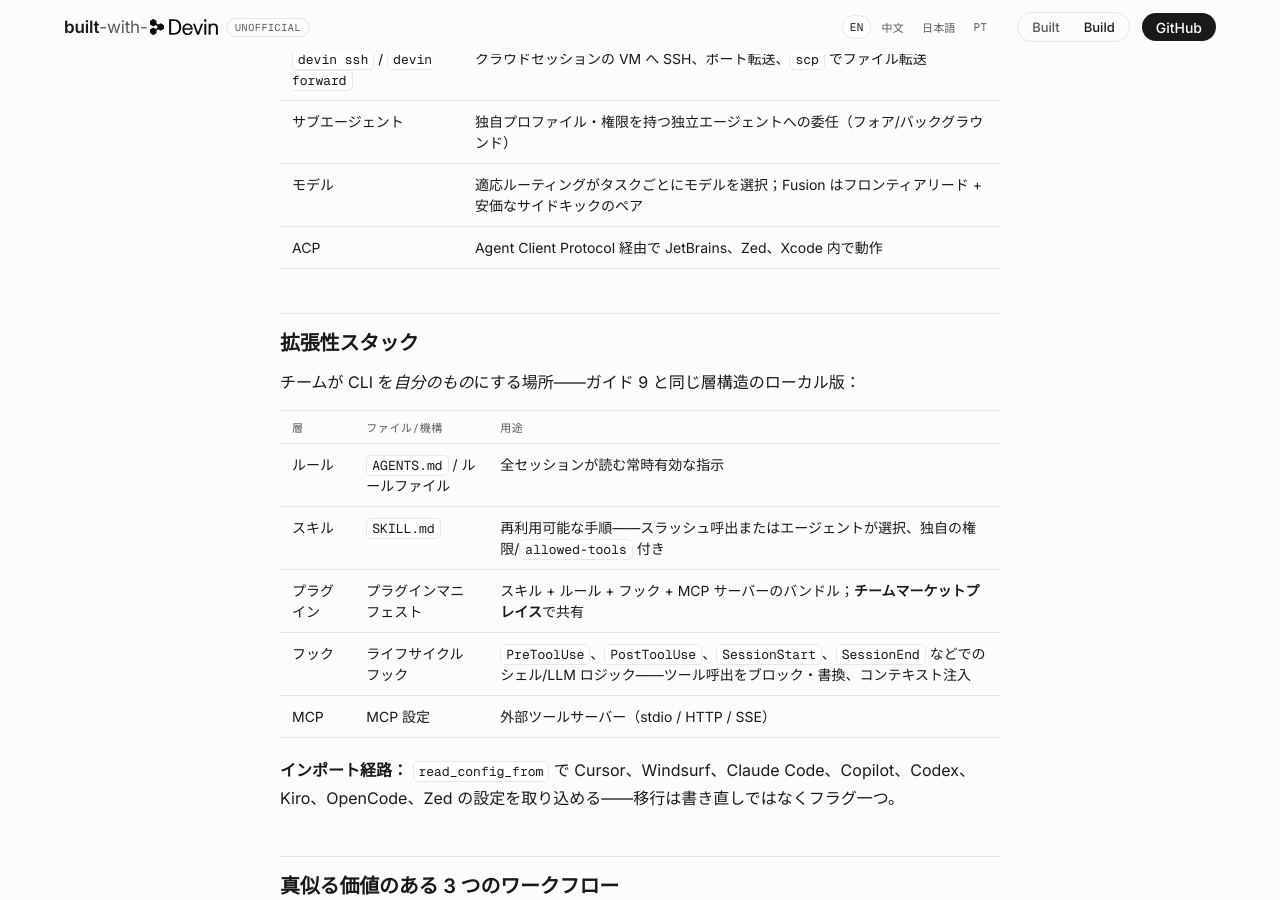
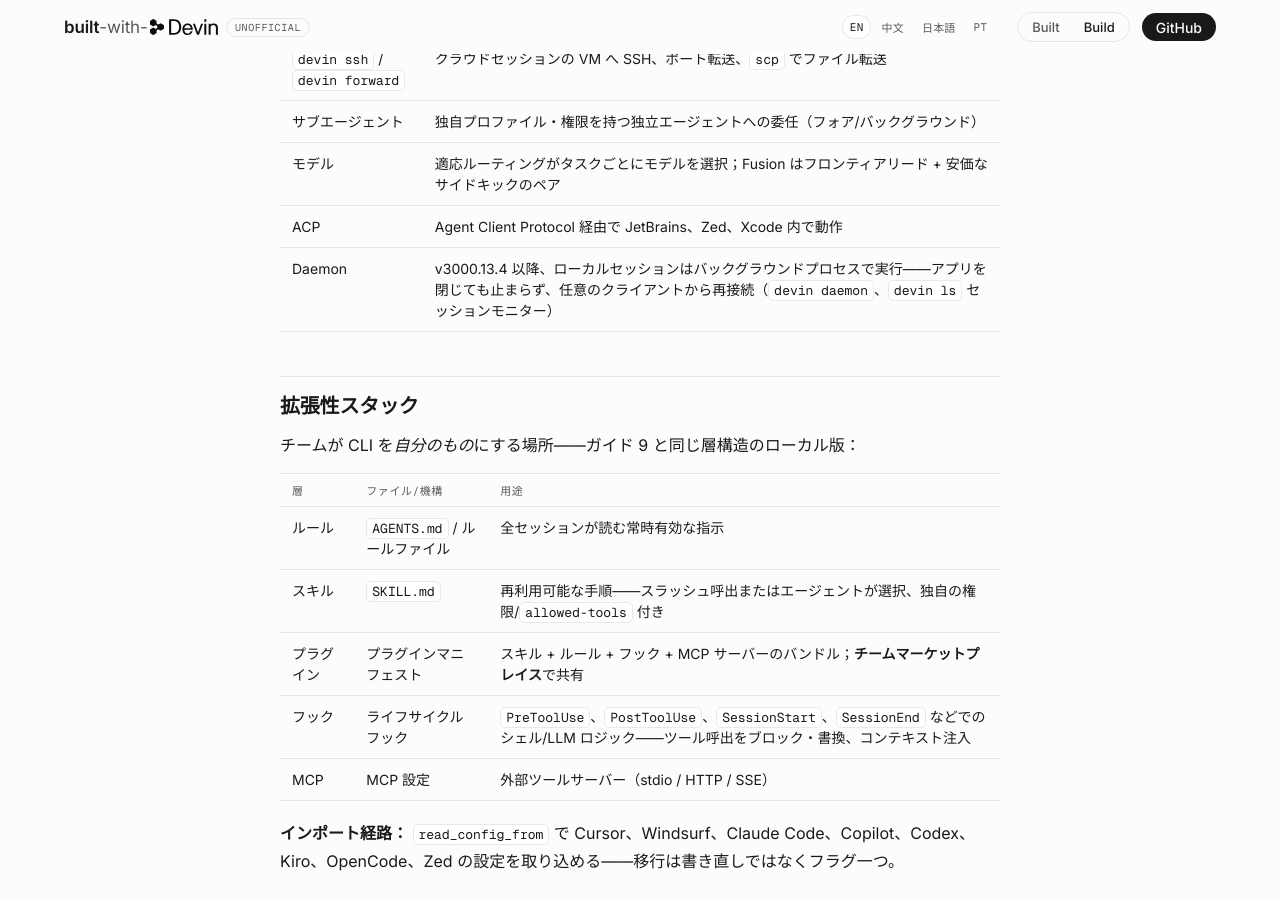
Before and after one commit to Till3005/built-with-devin, a Jekyll site: the page docs/guides/ja/devin-cli.html, which Jekyll copies as it is, in a window 1280 px wide and 900 px high, scrolled down 871 px. Built offline with Jekyll 4.4.1, drawn with Linux system fonts in a browser that asks for light colours.

Commit message:
Rebuild guide pages for devin-cli daemon row
Co-Authored-By: Devin AI <158243242+devin-ai-integration[bot]@users.noreply.github.com>

```diff
--- a/docs/guides/devin-cli.html
+++ b/docs/guides/devin-cli.html
@@ -76,6 +76,10 @@
 <td>ACP</td>
 <td>Runs inside JetBrains, Zed, Xcode via the Agent Client Protocol</td>
 </tr>
+<tr>
+<td>Daemon</td>
+<td>Since v3000.13.4 local sessions run in a background process — close the app, reattach from any client (<code>devin daemon</code>, <code>devin ls</code> session monitor)</td>
+</tr>
 </tbody>
 </table>
 <h2>The extensibility stack</h2>
--- a/docs/guides/ja/devin-cli.html
+++ b/docs/guides/ja/devin-cli.html
@@ -76,6 +76,10 @@
 <td>ACP</td>
 <td>Agent Client Protocol 経由で JetBrains、Zed、Xcode 内で動作</td>
 </tr>
+<tr>
+<td>Daemon</td>
+<td>v3000.13.4 以降、ローカルセッションはバックグラウンドプロセスで実行——アプリを閉じても止まらず、任意のクライアントから再接続（<code>devin daemon</code>、<code>devin ls</code> セッションモニター）</td>
+</tr>
 </tbody>
 </table>
 <h2>拡張性スタック</h2>
--- a/docs/guides/pt/devin-cli.html
+++ b/docs/guides/pt/devin-cli.html
@@ -71,6 +71,10 @@
 <tr>
 <td>Models</td>
 <td>Adaptive routing escolhe o modelo por tarefa; Fusion emparelha um lead frontier + sidekick barato</td>
+</tr>
+<tr>
+<td>Daemon</td>
+<td>Desde a v3000.13.4 sessões locais rodam num processo em background — fechar o app não interrompe, qualquer cliente reconecta (<code>devin daemon</code>, monitor <code>devin ls</code>)</td>
 </tr>
 <tr>
 <td>ACP</td>
--- a/docs/guides/zh/devin-cli.html
+++ b/docs/guides/zh/devin-cli.html
@@ -76,6 +76,10 @@
 <td>ACP</td>
 <td>通过 Agent Client Protocol 跑在 JetBrains、Zed、Xcode 里</td>
 </tr>
+<tr>
+<td>Daemon</td>
+<td>v3000.13.4 起本地会话跑在后台进程——关掉应用不停会话，任何客户端可接回（<code>devin daemon</code>、<code>devin ls</code> 会话监视器）</td>
+</tr>
 </tbody>
 </table>
 <h2>可扩展性栈</h2>
```
